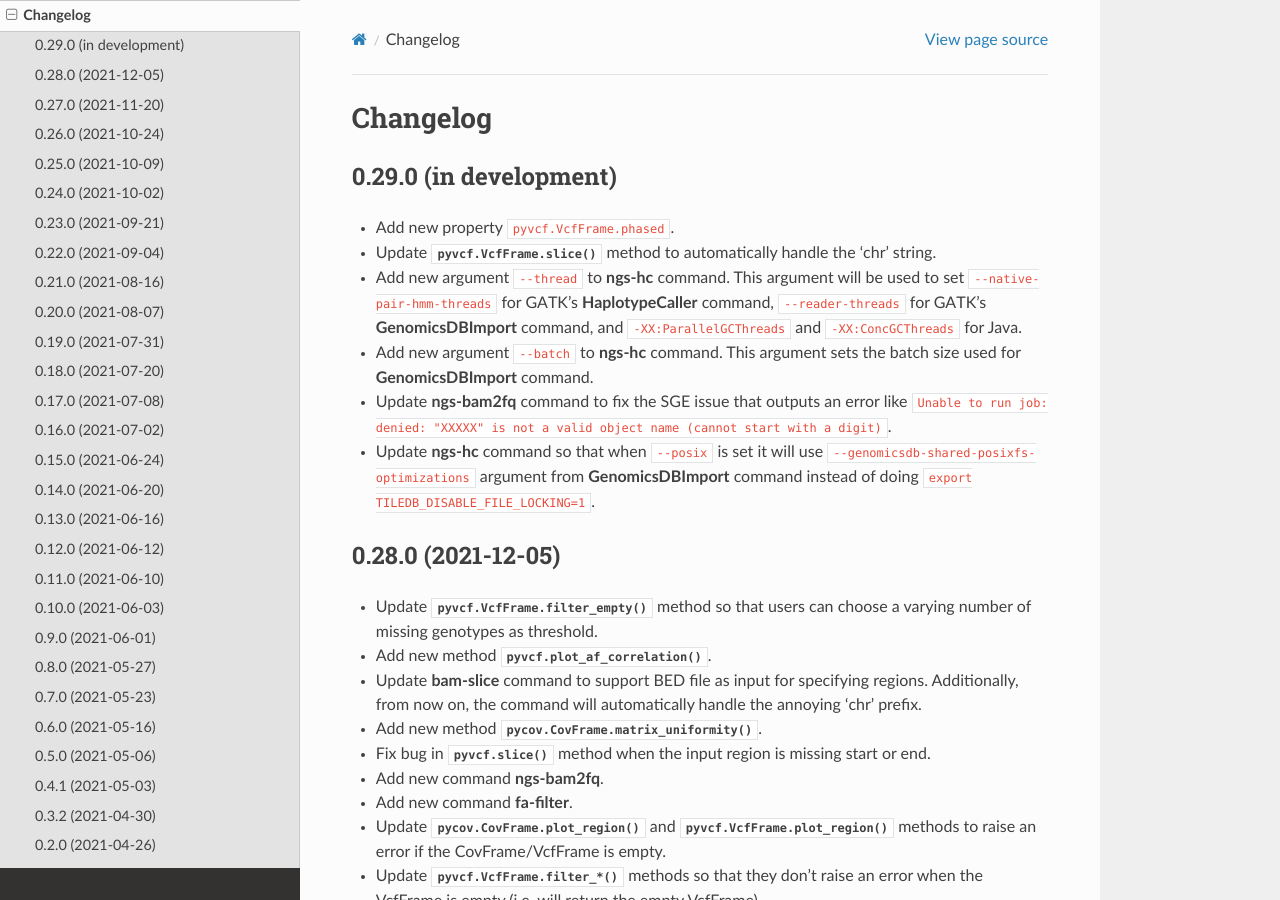
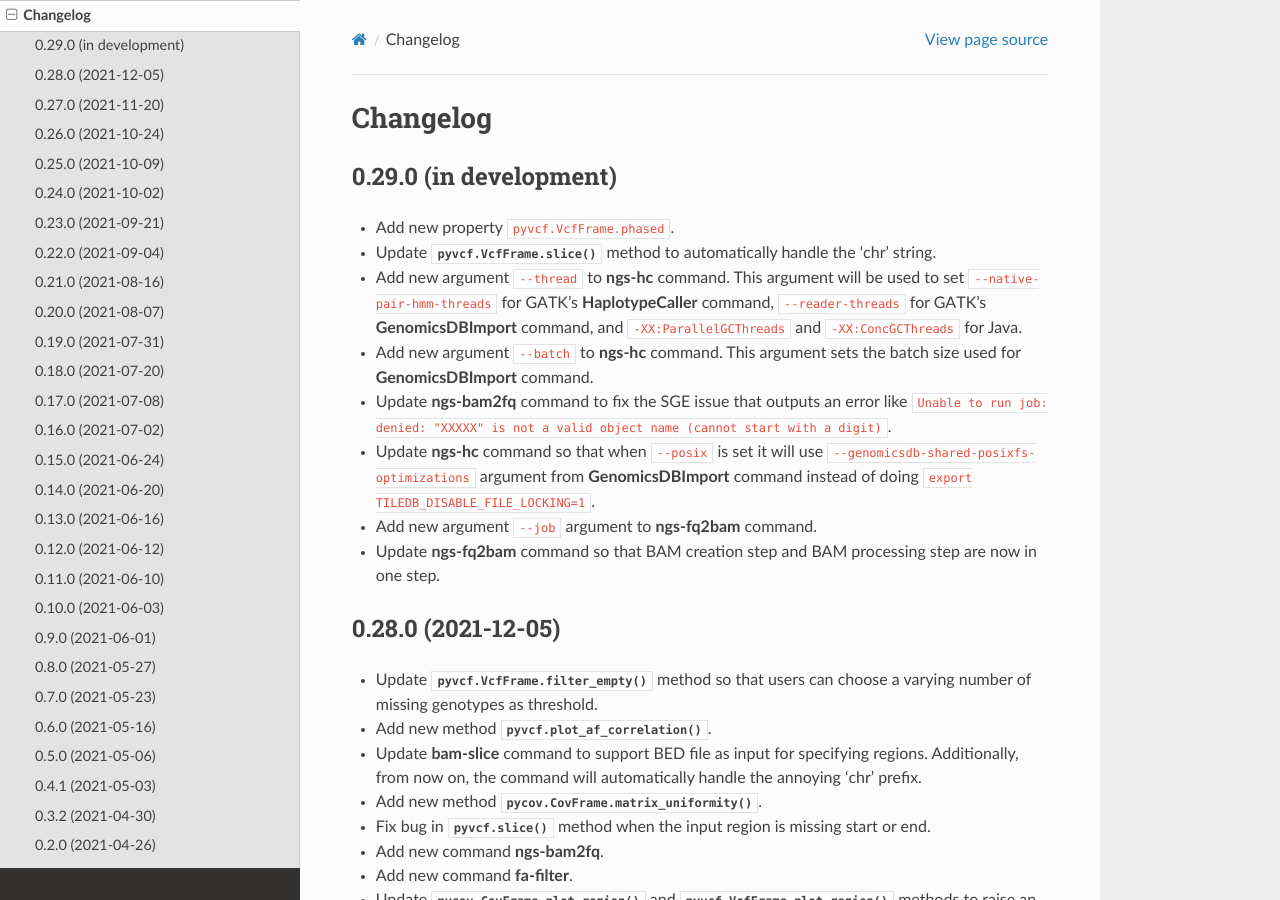
Before and after one commit to sbslee/fuc, a Sphinx documentation site: the page built from docs/changelog.rst, in a window 1280 px wide and 900 px high. Built offline with Sphinx 7.4.7 and the Read the Docs theme 2.0.0, drawn with Linux system fonts in a browser that asks for light colours.

Commit message:
Update `ngs-fq2bam`:
* Add new argument ``--job`` argument to :command:`ngs-fq2bam` command.
* Update :command:`ngs-fq2bam` command so that BAM creation step and BAM
processing step are now in one step.

```diff
--- a/CHANGELOG.rst
+++ b/CHANGELOG.rst
@@ -10,6 +10,8 @@ Changelog
 * Add new argument ``--batch`` to :command:`ngs-hc` command. This argument sets the batch size used for :command:`GenomicsDBImport` command.
 * Update :command:`ngs-bam2fq` command to fix the SGE issue that outputs an error like ``Unable to run job: denied: "XXXXX" is not a valid object name (cannot start with a digit)``.
 * Update :command:`ngs-hc` command so that when ``--posix`` is set it will use ``--genomicsdb-shared-posixfs-optimizations`` argument from :command:`GenomicsDBImport` command instead of doing ``export TILEDB_DISABLE_FILE_LOCKING=1``.
+* Add new argument ``--job`` argument to :command:`ngs-fq2bam` command.
+* Update :command:`ngs-fq2bam` command so that BAM creation step and BAM processing step are now in one step.
 
 0.28.0 (2021-12-05)
 -------------------
--- a/docs/cli.rst
+++ b/docs/cli.rst
@@ -773,7 +773,7 @@ ngs-fq2bam
 
    $ fuc ngs-fq2bam -h
    usage: fuc ngs-fq2bam [-h] [--bed PATH] [--thread INT] [--platform TEXT]
-                         [--force] [--keep]
+                         [--job TEXT] [--force] [--keep]
                          manifest fasta output qsub1 qsub2 java vcf [vcf ...]
 
    Pipeline for converting FASTQ files to analysis-ready BAM files.
@@ -813,6 +813,7 @@ ngs-fq2bam
      --bed PATH       BED file.
      --thread INT     Number of threads to use (default: 1).
      --platform TEXT  Sequencing platform (default: 'Illumina').
+     --job TEXT       Job submission ID for SGE.
      --force          Overwrite the output directory if it already exists.
      --keep           Keep temporary files.
 
```
Also changed, not shown: 1 other file.
